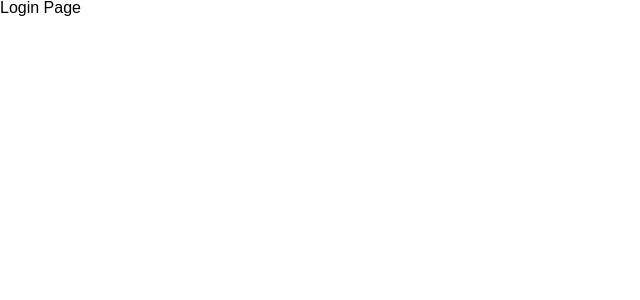
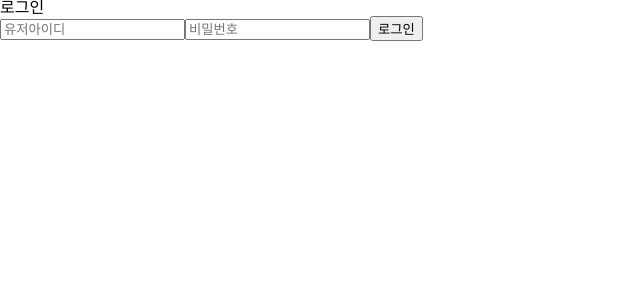
Before and after one commit to Co-Challa/frontend, a React (Vite) app: page /login in a window 1280 px wide. Shown: the top 300 px of the page, without its empty margins (0-640 px from the left). Built offline with nearby package versions, Linux system fonts and the light colour scheme.

Commit message:
Update LoginPage.jsx
feat. 로그인 기능 추가

```diff
--- a/src/pages/LoginPage.jsx
+++ b/src/pages/LoginPage.jsx
@@ -1,3 +1,45 @@
+import axios from "axios";
+import { useState } from "react";
+import { useNavigate } from "react-router-dom";
+
 export default function LoginPage() {
-  return <>Login Page</>;
+
+  const navigate = useNavigate();
+
+  const [form, setForm] = useState({
+    userId: "",
+    password: "",
+  });
+
+  const handleChange = (e) => {
+    setForm({...form, [e.target.name]: e.target.value});
+  }
+
+  const handleSubmit = async (e) => {
+    e.preventDefault();
+    try{
+      const response = await axios.post("http://localhost:8080/signin", form);
+      const token = response.headers["authorization"]?.split(" ")[1];
+      console.log(response)
+
+      if (token) {
+        localStorage.setItem("token", token);
+        alert("로그인 성공!");
+        navigate("/");
+      } else {
+        alert("토큰이 없습니다.");
+      }
+    } catch (err) {
+       const msg = err.response?.data ?? "로그인 실패";
+        alert("에러: " + msg);
+    }
+  }
+  return (
+    <form onSubmit={handleSubmit}>
+      <h2>로그인</h2>
+      <input name="userId" placeholder="유저아이디" value={form.userId} onChange={handleChange} required/>
+      <input name="password" type="password" placeholder="비밀번호" value={form.password} onChange={handleChange} required/>
+      <button type="submit">로그인</button>
+    </form>
+  );
 }
```
